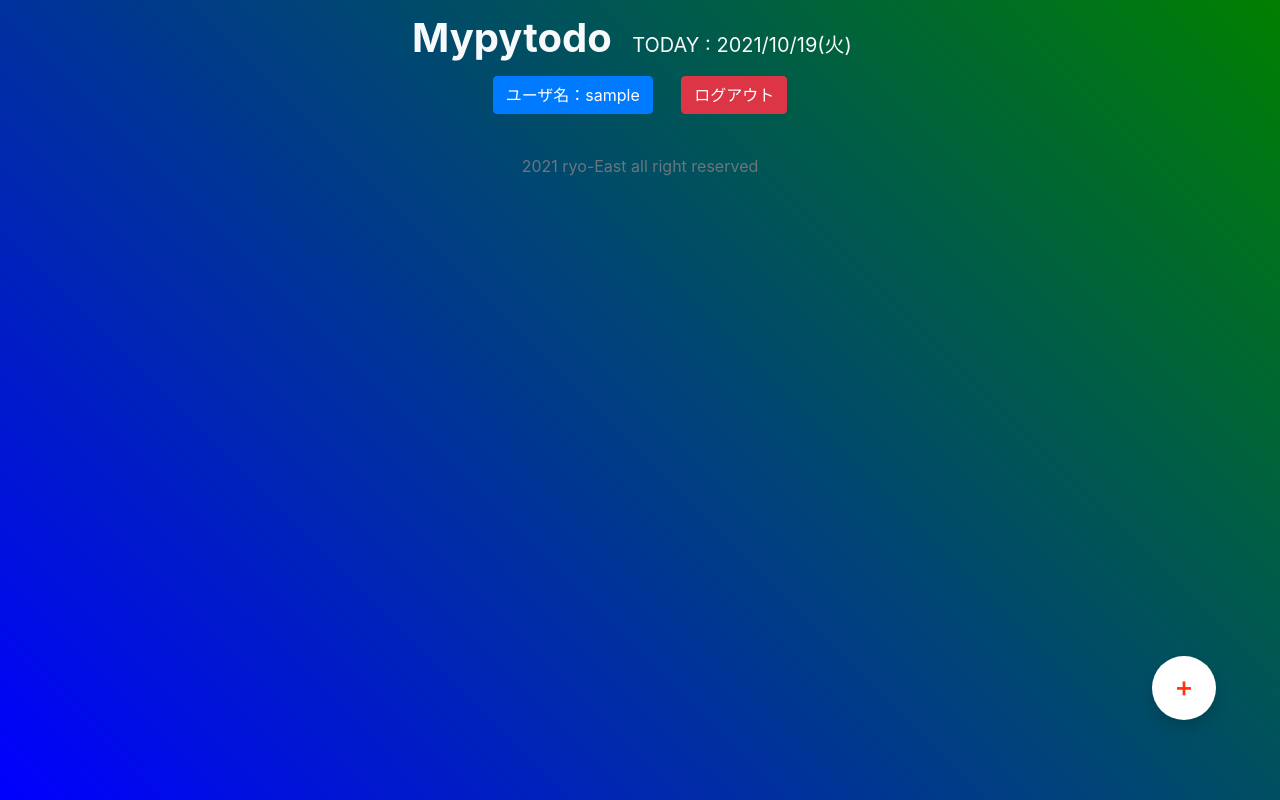
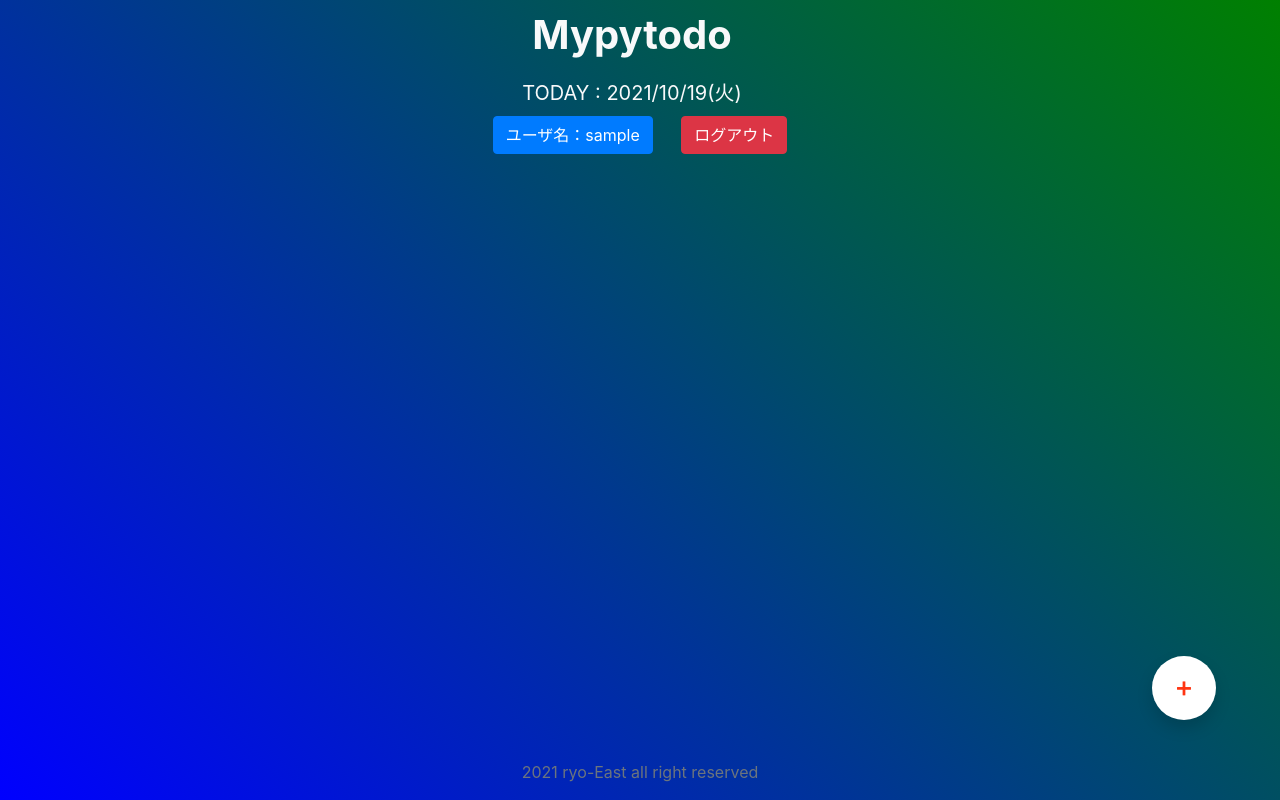
Before and after one commit to RYOTA-EAST/mypytodo, a Django app: page / in a window 1280 px wide. Run offline with Django 3.2, Linux system fonts and the light colour scheme; the visitor is signed in with stand-in values (Sample User, id 1); data that the repository does not hold is empty; some libraries are stand-ins or nearby versions.

Commit message:
再修正
footerを画面の下に配置
todoの高さ設定してoverscrol適応

```diff
--- a/static/assets/css/mypytodo.css
+++ b/static/assets/css/mypytodo.css
@@ -69,3 +69,9 @@ footer{
   border: rgba(122, 122, 122, 0.4);
   box-shadow: none;
 }
+
+.todo{
+  height: calc(100vh - 24px - 160px - 56px);
+  overflow-y: auto;
+  overflow-x: hidden;
+}
--- a/templates/includes/base/footer.html
+++ b/templates/includes/base/footer.html
@@ -1,3 +1,5 @@
-<div class="text-center py-3">
-  <span class="text-muted">2021 ryo-East all right reserved</span>
-</div>
+<footer>
+  <div class="text-center py-3">
+    <span class="text-muted">2021 ryo-East all right reserved</span>
+  </div>
+</footer>
--- a/templates/includes/base/nav.html
+++ b/templates/includes/base/nav.html
@@ -1,9 +1,11 @@
 {% load static %}
 <nav class="text-center">
-  <a class="navbar-brand py-2 text-light font-40 font-weight-bold" href="/">Mypytodo</a>
-  <span class="navbar-brand py-2 text-light font-20" href="/">
-    TODAY : {% now "Y" %}/{% now "n" %}/{% now "j" %}({% now "D" %})
-  </span>
+  <a class="navbar-brand text-light font-40 font-weight-bold" href="/">Mypytodo</a>
+  <div class="today">
+    <span class="navbar-brand py-2 text-light font-20" href="/">
+      TODAY : {% now "Y" %}/{% now "n" %}/{% now "j" %}({% now "D" %})
+    </span>
+  </div>
   <div class="login mb-4">
     {% if user.is_authenticated %}
     <div class="login mb-4">
--- a/templates/index.html
+++ b/templates/index.html
@@ -4,7 +4,7 @@
 
 <section>
   <div class="container">
-    <div class="">
+    <div class="todo">
       <div class="row">
         <div class="col-11 col-sm-9 col-md-8 col-lg-7 mx-auto">
         {% regroup todos by deadline_flag as todo_list %}
```
